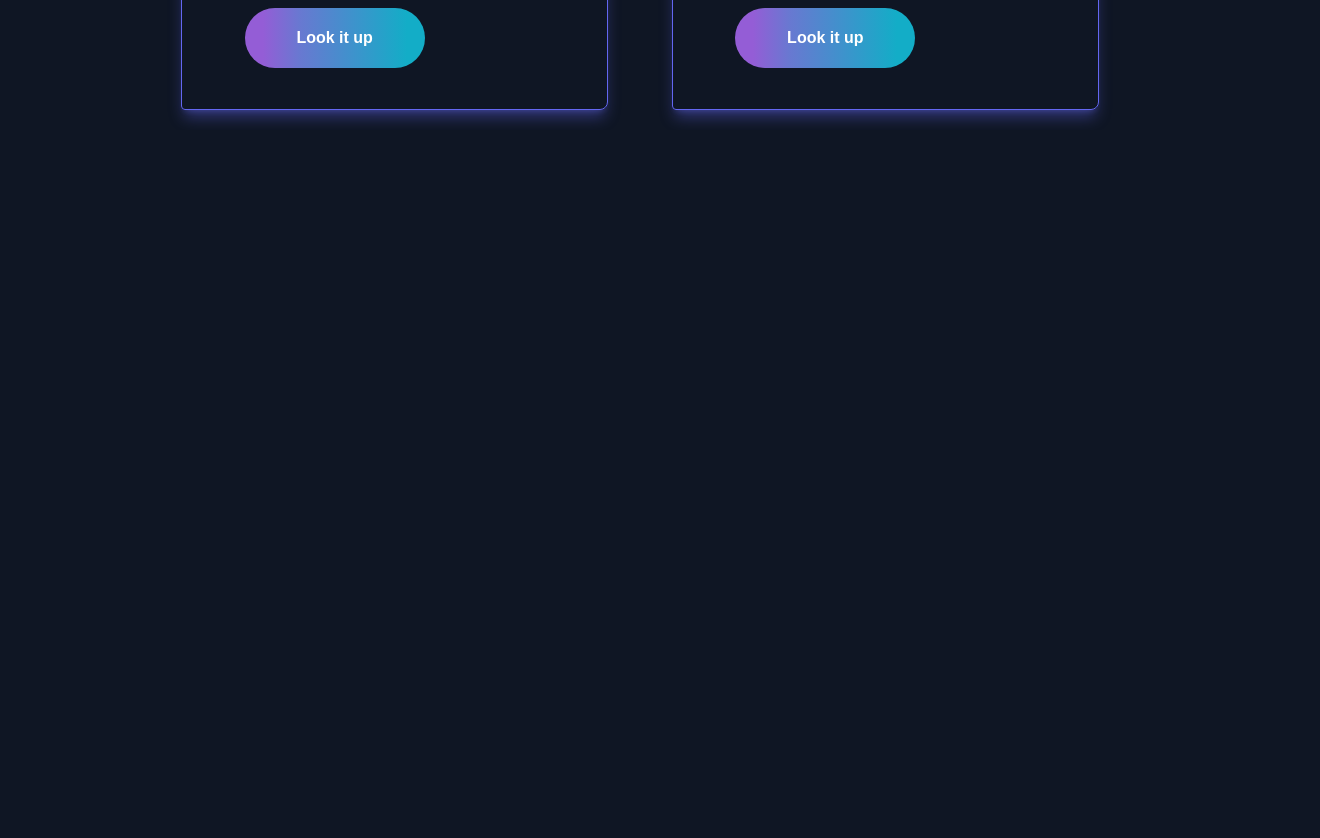
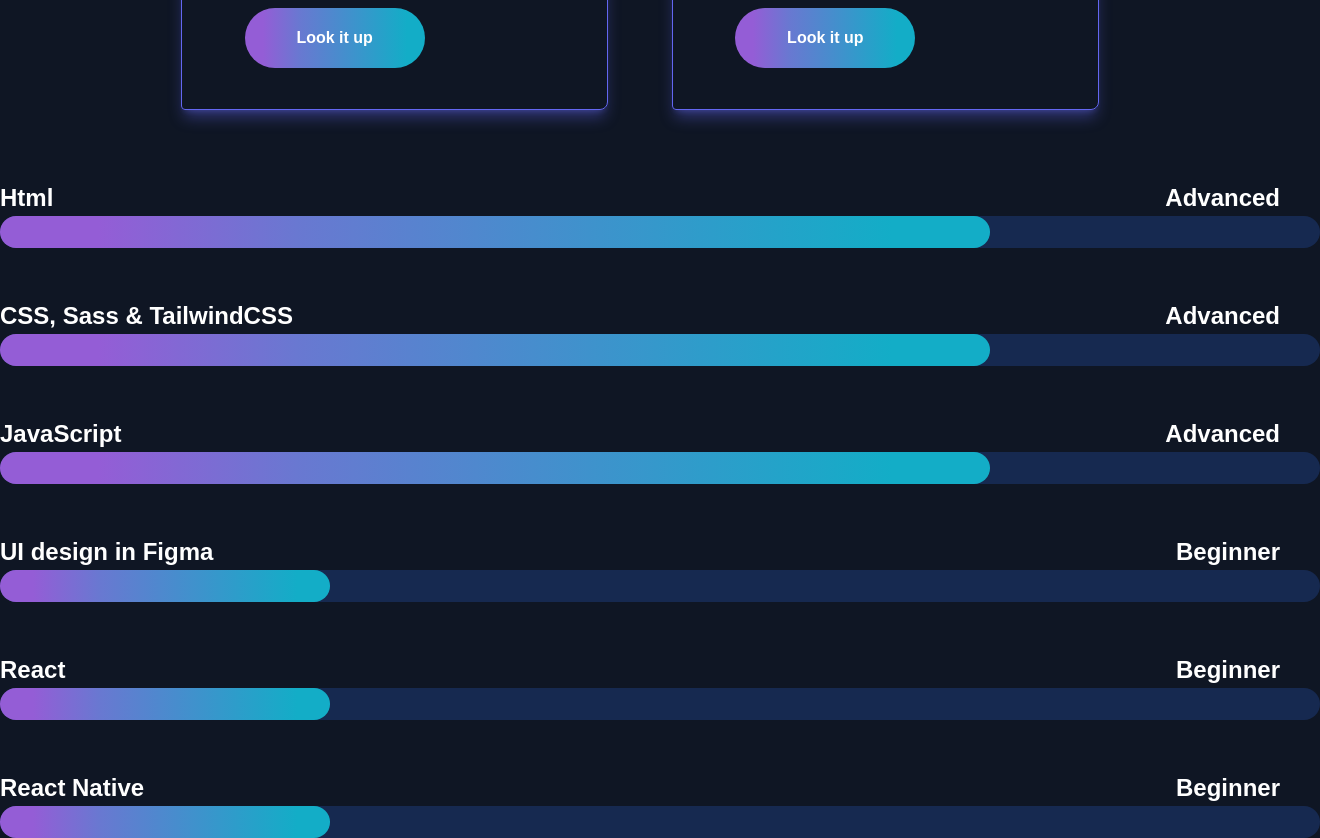
Before and after one commit to AmetDev/Layout-sites, a React (Create React App) app in the folder web-port/: page / in a window 1280 px wide. Shown: the part 1720-2558 px from the top of the page, 1320 px wide, since content can reach past the window. Before the commit the page ends 1850 px from the top, so only its background shows below. Built offline with nearby package versions, Linux system fonts and the light colour scheme.

Commit message:
Component-Technologies-was-add

```diff
--- a/web-port/src/components/App.jsx
+++ b/web-port/src/components/App.jsx
@@ -2,13 +2,14 @@ import React from "react";
 import { Header } from "./Header";
 import { Begin } from "./Begin";
 import { Projects } from "./Projects";
-
+import { Technologies } from "./Techonologies";
 function App() {
   return (
     <div className="max-w-screen-xl mx-auto">
       <Header/>
       <Begin />
       <Projects/>
+      <Technologies/>
     </div>
 
 
--- a/web-port/src/components/Begin.jsx
+++ b/web-port/src/components/Begin.jsx
@@ -6,8 +6,8 @@ export function Begin() {
                     <h1 className="text-white font-semibold text-4xl ml-[32px]">Lorem ipsum dolor sit amet</h1>
                     <div>
                     <p className="text-[36x] text-[#BCBCBC] font-semibold ml-[92px] max-w-screen-sm mt-[52px]">Lorem ipsum dolor sit amet, consectetur adipiscing elit, sed do eiusmod tempor incididunt ut labore et dolore magna aliqua. </p>
-                    <button className="transition transform hover:-translate-y-1 motion-reduce:transition-none motion-reduce:hover:transform-none from-midindigo from-10% via-midcyan via-30% to-midblue to-90% duration-300 ml-[139px] w-[250px] h-[60px] bg-gradient-to-r from-midindigo from-10% via-midcyan via-30% to-midblue to-90% text-white  rounded-full font-semibold m-4 text-xl hover:transition-colors">Let's begin</button>
-
+                    <button className="transition transform hover:-translate-y-1 motion-reduce:transition-none motion-reduce:hover:transform-none from-midindigo from-10% via-midcyan via-30% to-midblue to-90% duration-300 ml-[139px] w-[250px] h-[60px]
+                    bg-gradient-to-r from-midindigo from-10% via-midcyan via-30% to-midblue to-90% text-white  rounded-full font-semibold m-4 text-xl hover:transition-colors">Let's begin</button>
                 </div>
                 </div>
             </div>
--- /dev/null
+++ b/web-port/src/components/Techonologies.jsx
@@ -0,0 +1,62 @@
+export function Technologies() {
+    const arr = [{id: 1, name: 'Html', level: 'Advanced'}, {id: 2, name: 'CSS, Sass & TailwindCSS', level: 'Advanced'}, {id: 3, name: 'JavaScript', level: 'Advanced'},
+{id: 4, name:'UI design in Figma', level: 'Beginner'}, {id: 5, name: 'React', level: 'Beginner'}, {id: 6, name: 'React Native', level: 'Beginner'}]
+    return (
+        arr.map((element) => {
+           /*  if(element.level === 'Advanced') {
+              return (
+                <div className="text-white">
+                  <ul className="flex">
+                    <li>{element.name}</li>
+                    <li>{element.level}</li>
+                  </ul>
+                </div>
+              );
+            } else {
+              return (
+                <div className="text-white">
+                  <ul>
+                    <li>{element.name}</li>
+                    <li>{element.level}</li>
+                  </ul>
+                </div>
+              );
+            }
+          }) */
+        return (
+            <div>
+                <ul className="flex flex-col">
+                    {element.level === 'Advanced'?
+                        <li key={element.id}>
+                            <div className="text-white">
+                                <div className="mt-[50px]">
+                                    <div className="flex justify-between">
+                                        <p className="text-[24px] font-semibold">{element.name}</p>
+                                        <p className="text-[24px] font-semibold">{element.level}</p>
+                                    </div>
+                                    <div className="w-[1320px] h-[32px] bg-[#162950] rounded-full">
+                                        <div className="w-[990px] h-[32px] bg-gradient-to-r from-midindigo from-10% via-midcyan via-30% to-midblue to-90% rounded-full"></div>
+                                    </div>
+                                </div>
+                            </div>
+                        </li>:
+                        <li key={element.id}>
+                            <div className="text-white">
+                            <div className="mt-[50px]">
+                                    <div className="flex justify-between">
+                                        <p className="text-[24px] font-semibold">{element.name}</p>
+                                        <p className="text-[24px] font-semibold">{element.level}</p>
+                                    </div>
+                                    <div className="w-[1320px] h-[32px] bg-[#162950] rounded-full">
+                                        <div className="w-[330px] h-[32px] bg-gradient-to-r from-midindigo from-10% via-midcyan via-30% to-midblue to-90% rounded-full"></div>
+                                    </div>
+                                </div>
+                            </div>
+                        </li>
+                    }
+                </ul>
+            </div>
+        )
+    }
+  )
+)}
```
